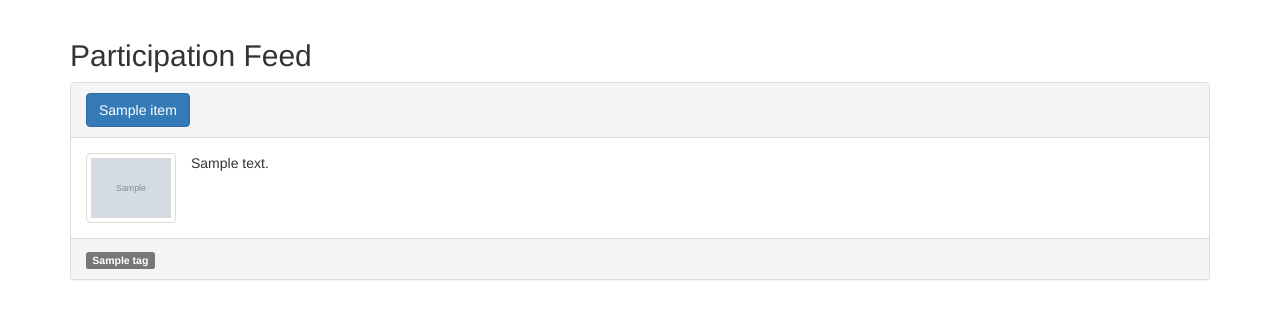
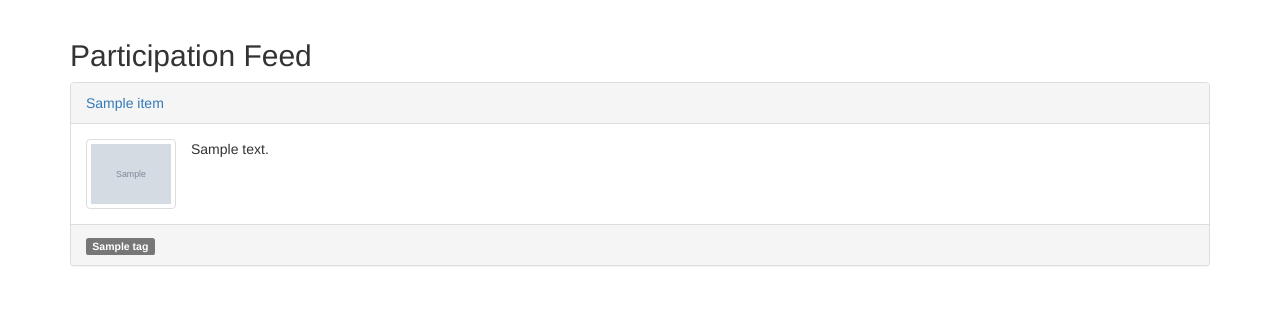
Before and after one commit to better-dem/portal, a Django app: template core/templates/core/feed.html in a window 1280 px wide. Shown: the part 51-370 px from the top of the page. Run offline with Django 3.2, Linux system fonts and the light colour scheme; the template is opened without the code that fills it: most values are stand-ins (such as "Sample title", 1, 10 or a date in 2020); grey boxes marked "Sample" are stand-in pictures; parts of the project's set-up code (start-up, migrations or seed data) failed here and were passed over; some libraries are stand-ins or nearby versions.

Commit message:
feed item titles back to a plain link (not a bootstrap button)

```diff
--- a/core/templates/core/feed_item.html
+++ b/core/templates/core/feed_item.html
@@ -1,6 +1,6 @@
 {% load staticfiles %}
 <div class="panel panel-default">
-    <div class="panel-heading"><a href="{{ item.link }}" class="btn btn-primary">{{ item.label }}</a></div>
+    <div class="panel-heading"><a href="{{ item.link }}">{{ item.label }}</a></div>
     <div class="panel-body">
 	{% if item.display_image_url %}
 	{% if ':' in item.display_image_url %}
```
